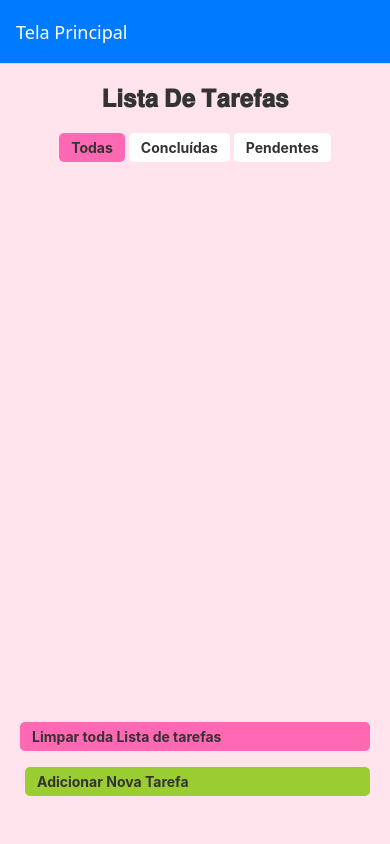
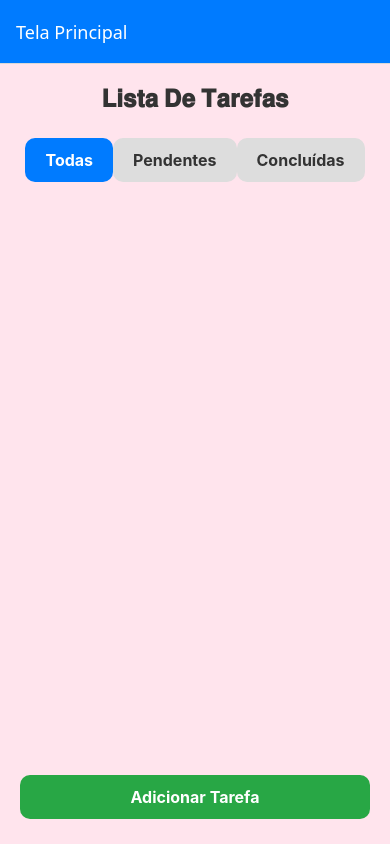
Before and after one commit to stellastachoviak/bomba-relogio, a React Native app: screen /Home in a window 390 px wide. Built offline with nearby package versions, Linux system fonts and the light colour scheme.

Commit message:
lastof1407

```diff
--- a/screens/HomeScreen.tsx
+++ b/screens/HomeScreen.tsx
@@ -1,7 +1,7 @@
 import { StyleSheet, View, Text, FlatList, TouchableOpacity, Alert } from "react-native";
 import React, { useState, useEffect } from 'react';
-
-
+import CustomButton from '../Componentes/CustomButton';
+import CustomModal from '../Componentes/CustomModal';
 
 type Task = {
   id: string;
@@ -12,10 +12,9 @@ type Task = {
 
 export default function HomeScreen({ navigation, route }: any) {
   const [tasks, setTasks] = useState<Task[]>([]);
-  const [showDone, setShowDone] = useState<'all' | 'done' | 'notdone'>('all');
-  const [newTitle, setNewTitle] = useState('');
-  const [newDescription, setNewDescription] = useState('');
-
+  const [filter, setFilter] = useState<'all' | 'pending' | 'completed'>('all');
+  const [modalVisible, setModalVisible] = useState(false);
+  const [taskToDelete, setTaskToDelete] = useState<string | null>(null);
 
   useEffect(() => {
     if (route?.params?.novaTarefa) {
@@ -25,135 +24,91 @@ export default function HomeScreen({ navigation, route }: any) {
   }, [route?.params?.novaTarefa]);
 
 
-    const addTask = () => {
-        if (!newTitle.trim()) {
-            Alert.alert('Erro', 'O título não pode ser vazio!');
-            return;
-        }
-        setTasks(prev => [
-            ...prev,
-            {
-                id: Date.now().toString(),
-                title: newTitle,
-                description: newDescription,
-                done: false
-            }
-        ]);
-        setNewTitle('');
-        setNewDescription('');
-    };
-
-  const removeTask = (id: string) => {
-    setTasks(prev => prev.filter(task => task.id !== id));
-  };
-
-  const clearAllTasks = () => {
-    setTasks([]);
-  };
-
-  const toggleDone = (id: string) => {
-    setTasks(prev =>
-      prev.map(task =>
-        task.id === id ? { ...task, done: !task.done } : task
-      )
-    );
+  const deleteTask = () => {
+    setTasks(prev => prev.filter(task => task.id !== taskToDelete));
+    setModalVisible(false);
+    setTaskToDelete(null);
   };
 
 
   const filteredTasks = tasks.filter(task => {
-    if (showDone === 'all') return true;
-    if (showDone === 'done') return task.done;
-    if (showDone === 'notdone') return !task.done;
+    if (filter === 'all') return true;
+    if (filter === 'pending') return !task.done;
+    if (filter === 'completed') return task.done;
   });
+
+
+  const renderItem = ({ item }: any) => {
+    const isLocal = typeof item.id === 'string';
+    return (
+      <>
+        <Text style={styles.sourceText}>{!item.userId ? 'Local' : 'API'}</Text>
+
+        <TaskCard
+          title={item.title}
+          completed={item.done}
+          onPress={isLocal ? () => navigation.navigate('Details', { task: item }) : null}
+          onToggle={isLocal ? () => toggleDone(item.id) : null}
+          onDelete={() => {
+            if (isLocal) {
+              setTaskToDelete(item.id);
+              setModalVisible(true);
+            }
+          }}
+        />
+      </>
+    );
+  };
 
   return (
     <View style={styles.container}>
       <Text style={styles.title}>𝐋𝐢𝐬𝐭𝐚 𝐃𝐞 𝐓𝐚𝐫𝐞𝐟𝐚𝐬</Text>
 
 
-      <View style={{ flexDirection: 'row', justifyContent: 'center', marginBottom: 10 }}>
-        <TouchableOpacity
-          style={[styles.counterButton, { backgroundColor: showDone === 'all' ? '#ff69b4' : '#fff', marginHorizontal: 2 }]}
-          onPress={() => setShowDone('all')}
-        >
-          <Text style={styles.buttonText}>Todas</Text>
-        </TouchableOpacity>
-        <TouchableOpacity
-          style={[styles.counterButton, { backgroundColor: showDone === 'done' ? '#ff69b4' : '#fff', marginHorizontal: 2 }]}
-          onPress={() => setShowDone('done')}
-        >
-          <Text style={styles.buttonText}>Concluídas</Text>
-        </TouchableOpacity>
-        <TouchableOpacity
-          style={[styles.counterButton, { backgroundColor: showDone === 'notdone' ? '#ff69b4' : '#fff', marginHorizontal: 2 }]}
-          onPress={() => setShowDone('notdone')}
-        >
-          <Text style={styles.buttonText}>Pendentes</Text>
-        </TouchableOpacity>
+      <View style={styles.filterContainer}>
+        <CustomButton
+          title="Todas"
+          onPress={() => setFilter('all')}
+          color={filter === 'all' ? '#007bff' : '#ddd'}
+          textStyle={{ color: filter === 'all' ? '#fff' : '#333' }}
+        />
+        <CustomButton
+          title="Pendentes"
+          onPress={() => setFilter('pending')}
+          color={filter === 'pending' ? '#007bff' : '#ddd'}
+          textStyle={{ color: filter === 'pending' ? '#fff' : '#333' }}
+        />
+        <CustomButton
+          title="Concluídas"
+          onPress={() => setFilter('completed')}
+          color={filter === 'completed' ? '#007bff' : '#ddd'}
+          textStyle={{ color: filter === 'completed' ? '#fff' : '#333' }}
+        />
       </View>
+
 
       <FlatList
         style={styles.list}
         data={filteredTasks}
         keyExtractor={item => item.id}
-        renderItem={({ item }) => (
-          <TouchableOpacity
-            onPress={() => navigation.navigate('Details', { task: item })}
-          >
-            <View style={styles.card}>
-              <View style={{ flexDirection: 'row', alignItems: 'center' }}>
-                <TouchableOpacity onPress={() => toggleDone(item.id)}>
-                  <Text style={{ fontSize: 15, marginRight: 8 }}>
-                    {item.done ? '✅' : '⬜'}
-                  </Text>
-                </TouchableOpacity>
-                <Text
-                  style={[
-                    styles.cardTitle,
-                    item.done && { textDecorationLine: 'line-through', color: '#aaa' }
-                  ]}
-                >
-                  {item.title}
-                </Text>
-              </View>
-              <Text
-                style={[
-                  styles.cardDescription,
-                  item.done && { textDecorationLine: 'line-through', color: '#bbb' }
-                ]}
-              >
-
-              </Text>
-              <TouchableOpacity
-                style={styles.removeButton}
-                onPress={() => removeTask(item.id)}
-              >
-                <Text style={[styles.removeButtonText, { fontSize: 18 }]}>🗑️</Text>
-              </TouchableOpacity>
-            </View>
-          </TouchableOpacity>
-        )}
+        renderItem={renderItem}
       />
 
-      <View style={styles.counterContainer}>
-        <TouchableOpacity
-          style={[styles.counterButton, { backgroundColor: '#ff69b4', width: '100%' }]}
-          onPress={clearAllTasks}
-        >
-          <Text style={styles.buttonText}>Limpar toda Lista de tarefas</Text>
-        </TouchableOpacity>
 
-        <View style={styles.rowButtons}>
-          <TouchableOpacity
-            style={[styles.counterButton, { backgroundColor: '#9ACD32', flex: 1, marginLeft: 5 }]}
-            onPress={() => navigation.navigate('AddTask', {
-              onAddTask: (novaTarefa: any) => setTasks(prev => [...prev, novaTarefa])
-            })}
-          >
-            <Text style={styles.buttonText}>Adicionar Nova Tarefa</Text>
-          </TouchableOpacity>
-        </View>
-      </View>
+      <CustomButton
+        title="Adicionar Tarefa"
+        onPress={() => navigation.navigate('AddTask')}
+        color="#28a745"
+      />
+
+
+      <CustomModal
+        visible={modalVisible}
+        onClose={() => setModalVisible(false)}
+        title="Confirmar Exclusão"
+        message="Deseja realmente excluir esta tarefa?"
+        onConfirm={deleteTask}
+      />
     </View>
   );
 }
@@ -171,65 +126,18 @@ const styles = StyleSheet.create({
     color: '#333',
     textAlign: 'center',
   },
+  filterContainer: {
+    flexDirection: 'row',
+    justifyContent: 'center',
+    marginBottom: 10,
+  },
   list: {
     flex: 1,
   },
-  card: {
-    backgroundColor: 'pink',
-    padding: 10,
-    marginBottom: 6,
-    borderWidth: 2,
-    borderColor: '#ff69b4',
-    borderRadius: 12,
-    shadowColor: '#ff00cc',
-    shadowOffset: { width: 0, height: 6 },
-    shadowOpacity: 0.35,
-    shadowRadius: 12,
+  sourceText: {
+    fontSize: 12,
+    color: '#999',
+    marginBottom: 4,
+  },
 
-  },
-  cardTitle: {
-    fontSize: 18,
-    fontWeight: 'bold',
-    color: '#333'
-  },
-  cardDescription: {
-    fontSize: 14,
-    color: '#666',
-    marginTop: 5,
-  },
-  removeButton: {
-    backgroundColor: 'transparent',
-    paddingVertical: 6,
-    paddingHorizontal: 12,
-    borderRadius: 5,
-    alignSelf: 'flex-end',
-    marginTop: 10,
-  },
-  removeButtonText: {
-    color: '#dc3545',
-    fontWeight: 'bold',
-  },
-  buttonText: {
-    color: '#333',
-    fontSize: 14,
-    fontWeight: 'bold',
-  },
-  counterContainer: {
-    alignItems: 'center',
-    marginBottom: 20,
-    width: '100%',
-  },
-  counterButton: {
-    backgroundColor: '#ff69b4',
-    paddingVertical: 6,
-    paddingHorizontal: 12,
-    borderRadius: 5,
-    marginBottom: 8,
-  },
-  rowButtons: {
-    flexDirection: 'row',
-    width: '100%',
-    justifyContent: 'space-between',
-    marginTop: 8,
-  },
 });
```
Lines whose indentation alone changed are shown as unchanged.
